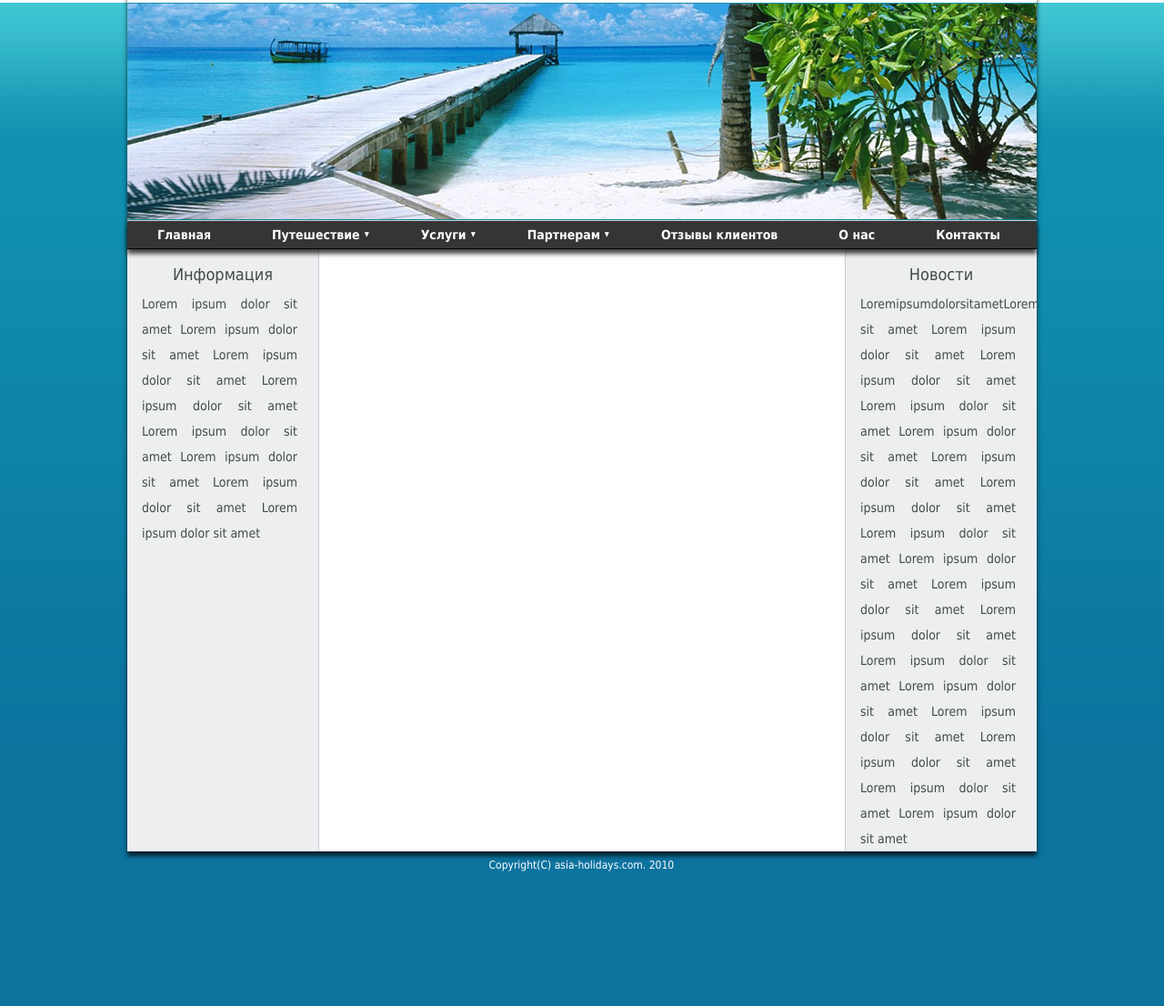
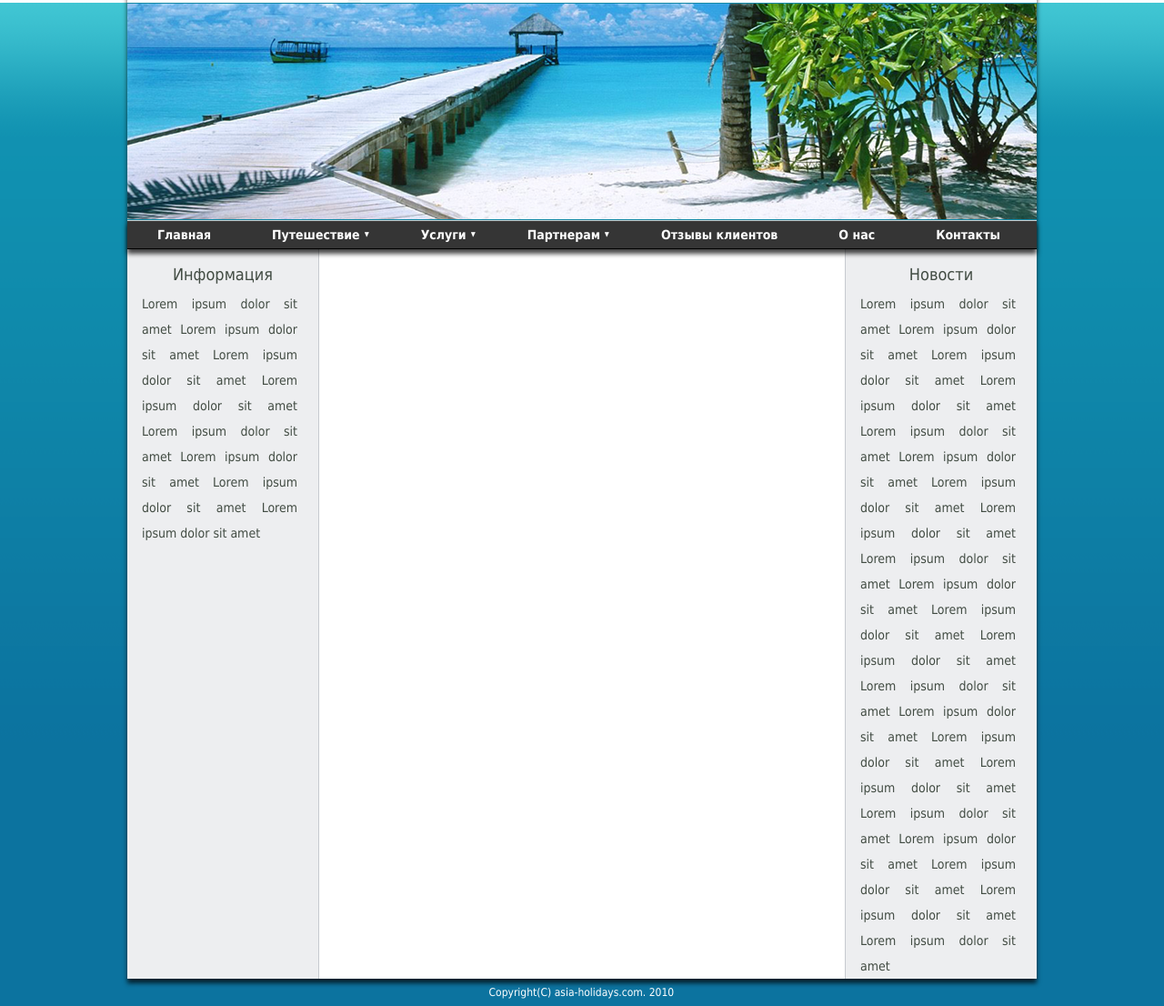
Before and after one commit to VanekJalba/VanekJalba.github.io, a plain HTML site: page html-4/index.html in a window 1280 px wide. Shown: the part 173-1279 px from the top of the page at 91% size. Before the commit the page ends 1139 px from the top, so only its background shows below. Drawn offline with Linux system fonts and the light colour scheme.

Commit message:
Update index.html

```diff
--- a/html-4/index.html
+++ b/html-4/index.html
@@ -80,7 +80,7 @@
 				<div class="centerColumn">&nbsp;</div>
 				<div class="rightColumn">
 					<h5>Новости</h5>
-					<p>LoremipsumdolorsitametLoremipsumdolorsitametLoremipsumdolorsitametLoremipsumdolorsitametLoremipsumdolor sit amet 	Lorem ipsum dolor sit amet Lorem ipsum dolor sit amet Lorem ipsum dolor sit amet Lorem ipsum dolor sit amet Lorem ipsum dolor sit amet Lorem ipsum dolor sit amet
+					<p>Lorem ipsum dolor sit amet Lorem ipsum dolor sit amet Lorem ipsum dolor sit amet Lorem ipsum dolor sit amet Lorem ipsum dolor sit amet Lorem ipsum dolor sit amet Lorem ipsum dolor sit amet Lorem ipsum dolor sit amet Lorem ipsum dolor sit amet Lorem ipsum dolor sit amet Lorem ipsum dolor sit amet
 					Lorem ipsum dolor sit amet Lorem ipsum dolor sit amet Lorem ipsum dolor sit amet Lorem ipsum dolor sit amet Lorem ipsum dolor sit amet
 					Lorem ipsum dolor sit amet Lorem ipsum dolor sit amet Lorem ipsum dolor sit amet Lorem ipsum dolor sit amet Lorem ipsum dolor sit amet
 				</div>
```
